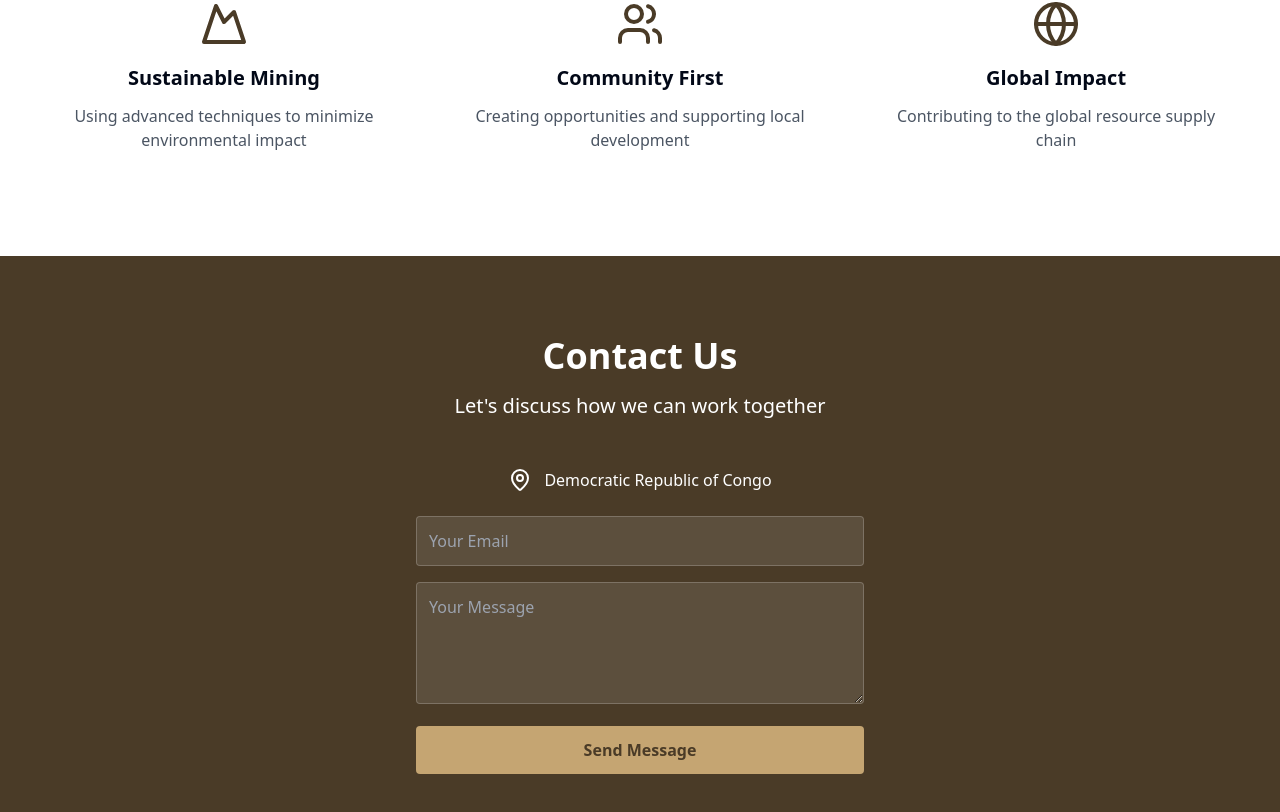
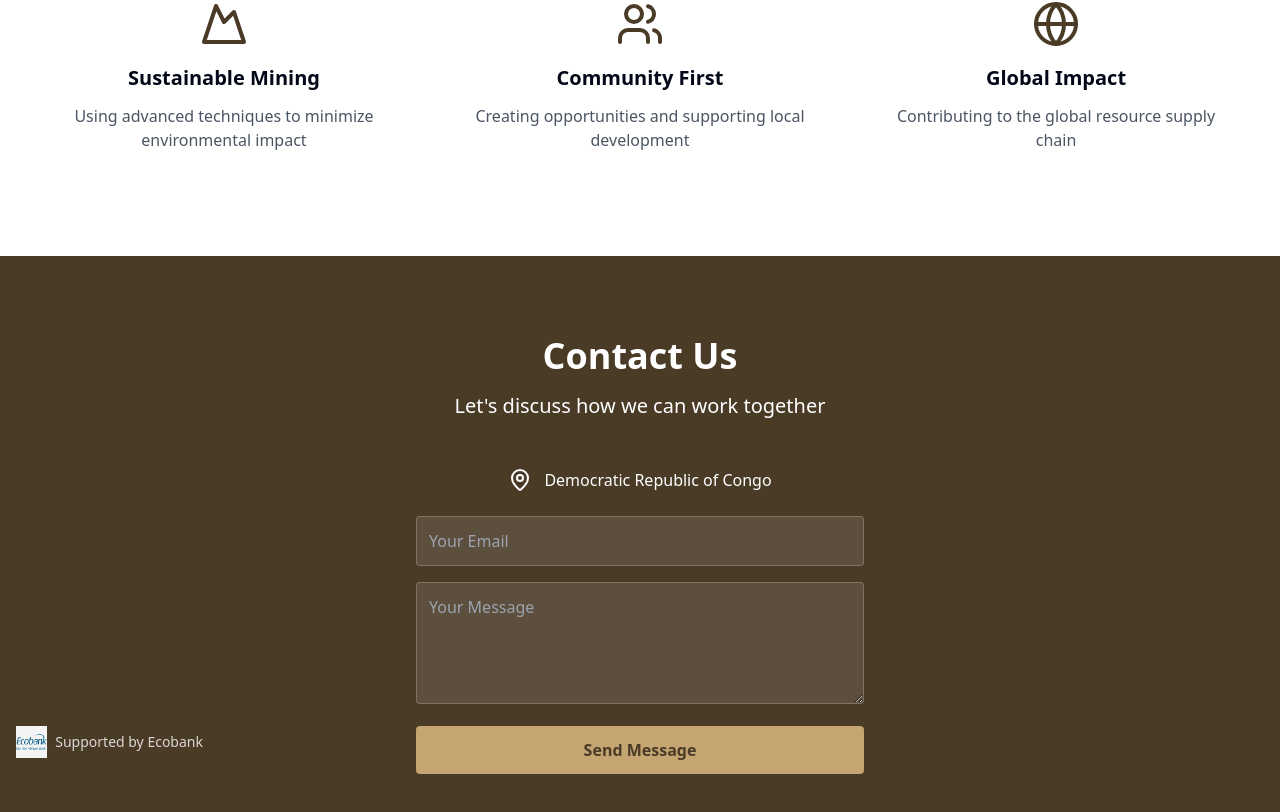
Before and after one commit to plm66/akwa-landing-journey, a React (Vite) app: page / in a window 1280 px wide. Shown: the part 2156-2968 px from the top of the page. Built offline with nearby package versions, Linux system fonts and the light colour scheme.

Commit message:
Add support by Ecobank to footer
Included "support by Ecobank" text on the left side of the footer for improved visibility and branding.
[skip gpt_engineer]

```diff
--- a/src/pages/Index.tsx
+++ b/src/pages/Index.tsx
@@ -134,7 +134,7 @@ const Index = () => {
 
       {/* Contact Section */}
       <section className="py-20 bg-earth text-white">
-        <div className="container">
+        <div className="container relative">
           <div className="text-center mb-12">
             <h2 className="text-4xl font-bold mb-4">Contact Us</h2>
             <p className="text-xl">Let's discuss how we can work together</p>
@@ -160,6 +160,16 @@ const Index = () => {
               </button>
             </div>
           </div>
+
+          {/* Ecobank Support */}
+          <div className="absolute left-4 bottom-4 flex items-center gap-2">
+            <img
+              src="/lovable-uploads/1a0e4b98-6766-4606-a441-b17b5b5e198f.png"
+              alt="Ecobank Logo"
+              className="h-8 object-contain"
+            />
+            <span className="text-sm text-white/80">Supported by Ecobank</span>
+          </div>
         </div>
       </section>
     </div>
```
Also changed, not shown: public/lovable-uploads/1a0e4b98-6766-4606-a441-b17b5b5e198f.png (added).
